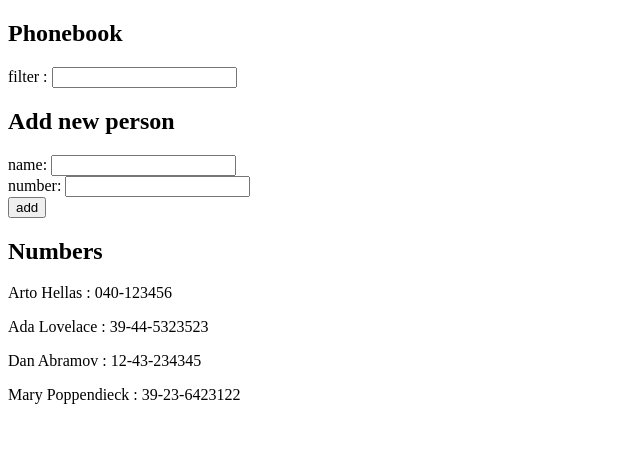
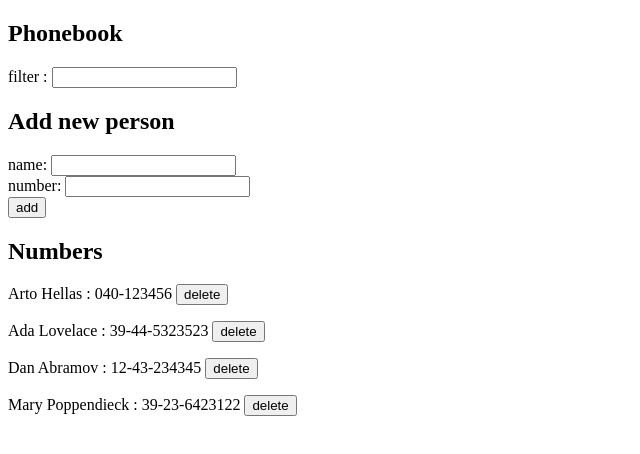
Before and after one commit to Puchinn/fso-exercise, a React (Vite) app in the folder part2/phoneBook/: page / in a window 1280 px wide. Shown: the top 454 px of the page, without its empty margins (0-640 px from the left). Built offline with nearby package versions, Linux system fonts and the light colour scheme; data requests are answered from the project's data file.

Commit message:
2.14: add delete person functionality

```diff
--- a/part2/phoneBook/src/App.jsx
+++ b/part2/phoneBook/src/App.jsx
@@ -42,6 +42,15 @@ const App = () => {
     });
   };
 
+  const deletePerson = (person) => {
+    const wantDelete = window.confirm(`want to delete ${person.name} ?`);
+    if (wantDelete) {
+      services.deletePersonById(person.id).then(() => {
+        setPersons(persons.filter((per) => per.id !== person.id));
+      });
+    }
+  };
+
   const filtered = persons.filter((person) =>
     person.name.includes(filterValue)
   );
@@ -59,7 +68,7 @@ const App = () => {
         onChangeNumber={onChangeNumber}
       />
       <h2>Numbers</h2>
-      <Persons persons={filtered} />
+      <Persons persons={filtered} deletePerson={deletePerson} />
     </div>
   );
 };
--- a/part2/phoneBook/src/components/Persons.jsx
+++ b/part2/phoneBook/src/components/Persons.jsx
@@ -1,13 +1,14 @@
-function Persons({persons}){
+function Persons({ persons, deletePerson }) {
   return (
     <div>
-      {
-        persons.map(person => (
-          <p key={person.name}> {person.name} : {person.number} </p>
-        ))
-       }
+      {persons.map((person) => (
+        <p key={person.name}>
+          {person.name} : {person.number}{" "}
+          <button onClick={() => deletePerson(person)}>delete</button>
+        </p>
+      ))}
     </div>
-  )
+  );
 }
 
-export {Persons}
+export { Persons };
--- a/part2/phoneBook/src/services/services.js
+++ b/part2/phoneBook/src/services/services.js
@@ -12,4 +12,9 @@ const postPerson = async (person) => {
   return data;
 };
 
-export default { getPersons, postPerson };
+const deletePersonById = async (id) => {
+  const { data } = await axios.delete(url + "/persons/" + id);
+  return data;
+};
+
+export default { getPersons, postPerson, deletePersonById };
```
